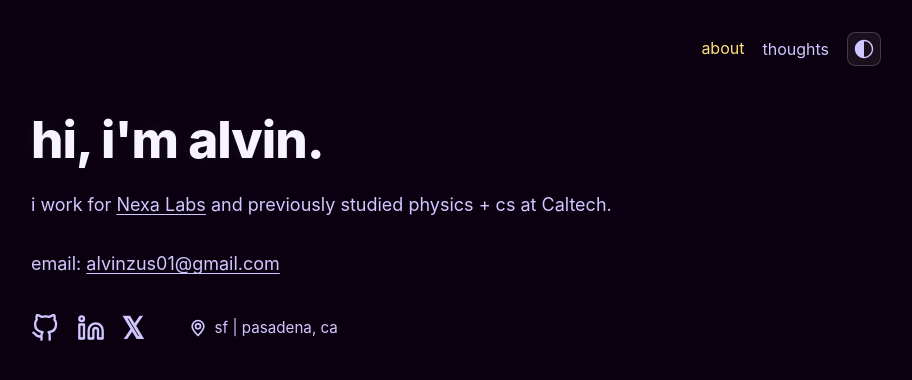
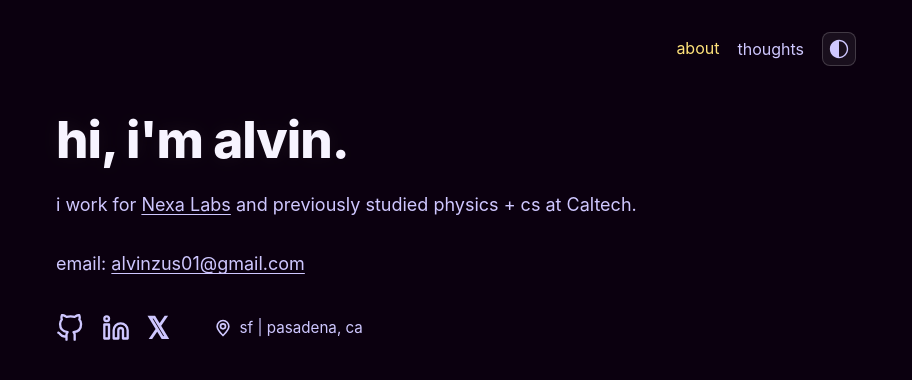
Before and after one commit to gantorch/alvinzhang.github.io, a plain HTML site: page index.html in a window 1280 px wide. Shown: the whole page, without its empty margins (184-1096 px from the left). Drawn offline with Linux system fonts and the light colour scheme.

Commit message:
changed page width

```diff
--- a/styles.css
+++ b/styles.css
@@ -2,7 +2,7 @@
   --bg: #0b000f;
   --text: #f7f4ff;
   --muted: #cfc7ff;
-  --maxw: 850px;
+  --maxw: 800px;
 }
 
 :root[data-theme="light"] {
```
